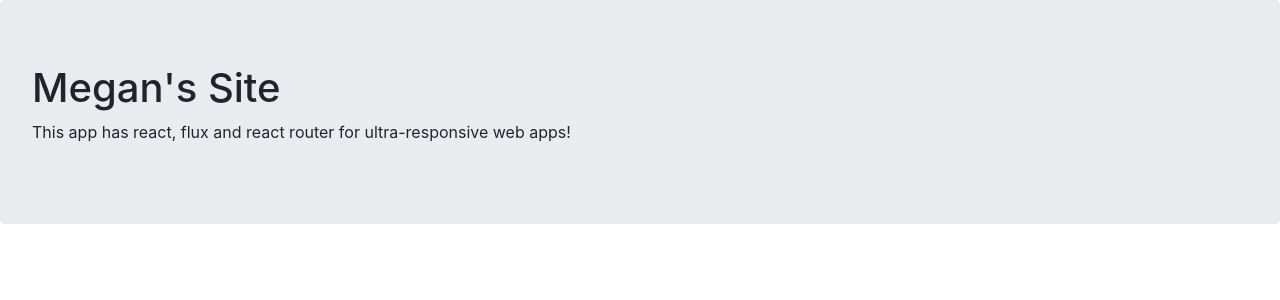
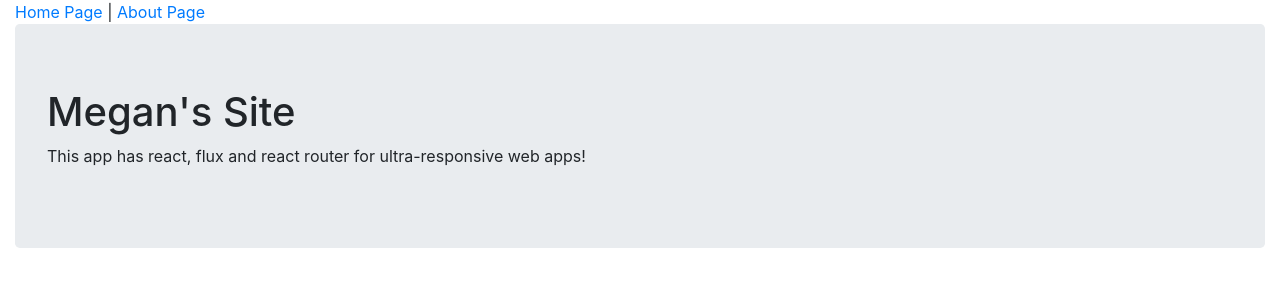
Before and after one commit to meganmuirhead/react-2020, a React (Create React App) app: page / in a window 1280 px wide. Shown: the top 300 px of the page. Built offline with nearby package versions, Linux system fonts and the light colour scheme.

Commit message:
working on components

```diff
--- /dev/null
+++ b/src/components/AboutPage.js
@@ -0,0 +1,13 @@
+import React from 'react';
+
+class AboutPage extends React.Component {
+
+    render() {
+        return (
+            <h1>About Page</h1>
+        )
+    }
+}
+
+
+export default AboutPage
--- /dev/null
+++ b/src/components/App.js
@@ -0,0 +1,22 @@
+import React from 'react';
+import AboutPage from "./AboutPage";
+import HomePage from "./HomePage";
+import Header from "./common/Header";
+
+function App() {
+    function getPage() {
+        const route = window.location.pathname;
+        if (route === '/about') return <AboutPage/>;
+        return <HomePage/>
+    }
+
+    return (<div className='container-fluid'>
+        <Header/>
+        {getPage()}
+
+    </div>)
+
+}
+
+
+export default App;
--- /dev/null
+++ b/src/components/common/Header.js
@@ -0,0 +1,13 @@
+import React from 'react';
+
+function Header() {
+
+   return (
+       <nav>
+           <a href="/">Home Page</a> | <a href="/about">About Page</a>
+
+       </nav>
+   )
+}
+
+export default Header;
--- a/src/index.js
+++ b/src/index.js
@@ -1,8 +1,8 @@
 import "bootstrap/dist/css/bootstrap.min.css";
 import React from 'react';
 import {render} from 'react-dom';
-import HomePage from "./components/HomePage";
+import App from "./components/App";
 
 //entry point for app
 
-render(<HomePage />, document.getElementById('root'))
+render(<App />, document.getElementById('root'))
```
Also changed, not shown: 1 other file (tests, documents, lock files or other folders).
